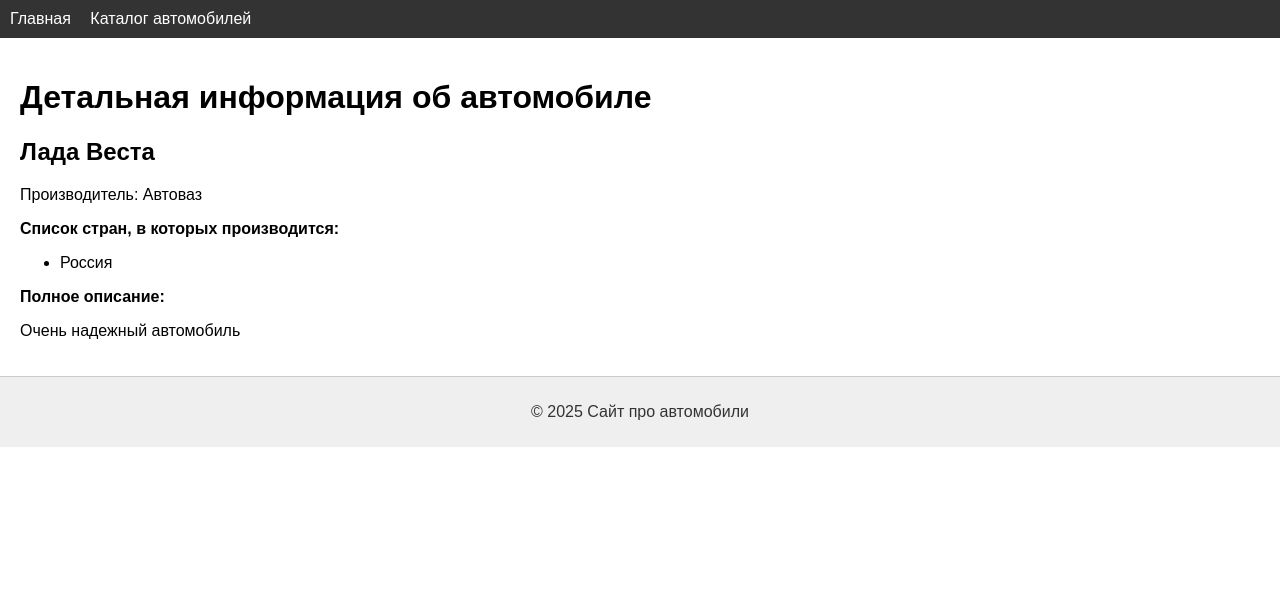
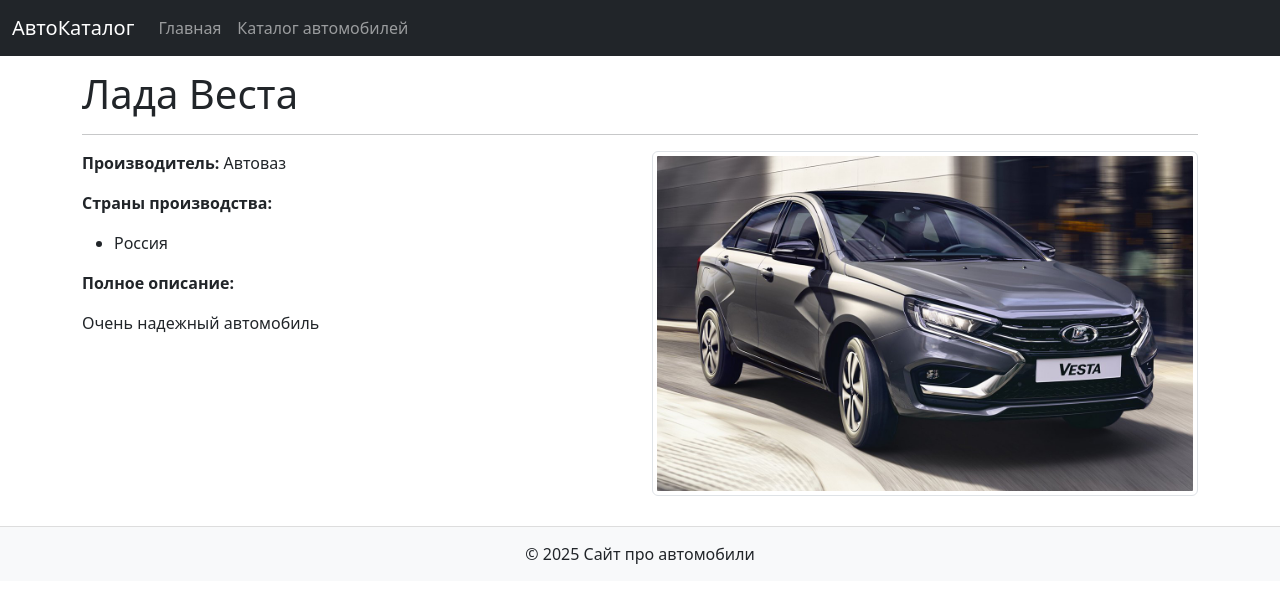
Before and after one commit to df530/msu-programming-sem2, a Django app: page /cars/1/ in a window 1280 px wide. Shown: the top 603 px of the page. Run offline with Django 5.2, Linux system fonts and the light colour scheme; data comes from the database, SQL or seed files in the repository; both versions use the stored data as it was after the commit.

Commit message:
Update front and remove __pycache__

```diff
--- a/hw3/carsite/carsite/urls.py
+++ b/hw3/carsite/carsite/urls.py
@@ -16,8 +16,13 @@ Including another URLconf
 """
 from django.contrib import admin
 from django.urls import path, include
+from django.conf import settings
+from django.conf.urls.static import static
 
 urlpatterns = [
     path('admin/', admin.site.urls),
     path('', include('catalog.urls')),
 ]
+
+if settings.DEBUG:
+    urlpatterns += static(settings.MEDIA_URL, document_root=settings.MEDIA_ROOT)
--- a/hw3/carsite/catalog/admin.py
+++ b/hw3/carsite/catalog/admin.py
@@ -1,5 +1,3 @@
-from django.contrib import admin
-
 from django.contrib import admin
 from .models import Company, Country, Car, CarDescription
 
--- a/hw3/carsite/catalog/models.py
+++ b/hw3/carsite/catalog/models.py
@@ -1,6 +1,5 @@
 from django.db import models
 
-from django.db import models
 
 class Company(models.Model):
     name = models.CharField(max_length=100, verbose_name="Название фирмы")
@@ -25,7 +24,11 @@ class Car(models.Model):
         related_name="cars",
         verbose_name="Фирма-производитель"
     )
-    countries = models.ManyToManyField(Country, related_name="cars", verbose_name="Страны производства")
+    countries = models.ManyToManyField(
+        Country,
+        related_name="cars",
+        verbose_name="Страны производства"
+    )
 
     def __str__(self):
         return self.name
@@ -33,7 +36,13 @@ class Car(models.Model):
 
 class CarDescription(models.Model):
     car = models.OneToOneField(Car, on_delete=models.CASCADE, verbose_name="Автомобиль")
-    description = models.TextField(verbose_name="Полное описание")
+    description = models.TextField(verbose_name="Полное описание", blank=True)
+    image = models.ImageField(
+        upload_to='car_images/',
+        blank=True,
+        null=True,
+        verbose_name="Фото автомобиля"
+    )
 
     def __str__(self):
         return f"Описание для {self.car.name}"
--- a/hw3/carsite/catalog/templates/catalog/base.html
+++ b/hw3/carsite/catalog/templates/catalog/base.html
@@ -3,45 +3,58 @@
 <head>
   <meta charset="UTF-8">
   <title>Сайт про автомобили</title>
+  <link
+    rel="stylesheet"
+    href="https://cdn.jsdelivr.net/npm/bootstrap@5.3.0/dist/css/bootstrap.min.css"
+  >
   <style>
-        /* Здесь можно добавить минимальные стили или подключить Bootstrap */
     body {
-            font-family: Arial, sans-serif;
-            margin: 0;
-            padding: 0;
-        }
-        nav {
-            background-color: #333;
-            padding: 10px;
-        }
-        nav a {
-            color: #fff;
-            text-decoration: none;
-            margin-right: 15px;
-        }
-        main {
-            padding: 20px;
+      padding-top: 70px;
     }
     footer {
-            background-color: #efefef;
-            color: #333;
+      background-color: #f8f9fa;
+      border-top: 1px solid #ddd;
+      padding: 15px 0;
+      margin-top: 30px;
       text-align: center;
-            padding: 10px 0;
-            border-top: 1px solid #ccc;
     }
   </style>
 </head>
 <body>
-    <nav>
-        <a href="{% url 'home' %}">Главная</a>
-        <a href="{% url 'car_list' %}">Каталог автомобилей</a>
+
+<nav class="navbar navbar-expand-lg navbar-dark bg-dark fixed-top">
+  <div class="container-fluid">
+    <a class="navbar-brand" href="{% url 'home' %}">АвтоКаталог</a>
+    <button class="navbar-toggler" type="button" data-bs-toggle="collapse"
+            data-bs-target="#navbarContent" aria-controls="navbarContent"
+            aria-expanded="false" aria-label="Toggle navigation">
+      <span class="navbar-toggler-icon"></span>
+    </button>
+
+    <div class="collapse navbar-collapse" id="navbarContent">
+      <ul class="navbar-nav me-auto">
+        <li class="nav-item">
+          <a class="nav-link" href="{% url 'home' %}">Главная</a>
+        </li>
+        <li class="nav-item">
+          <a class="nav-link" href="{% url 'car_list' %}">Каталог автомобилей</a>
+        </li>
+      </ul>
+    </div>
+  </div>
 </nav>
-    <main>
+
+<main class="container">
   {% block content %}
   {% endblock %}
 </main>
+
 <footer>
-        <p>&copy; 2025 Сайт про автомобили</p>
+  <div class="container">
+    <p class="mb-0">&copy; 2025 Сайт про автомобили</p>
+  </div>
 </footer>
+
+<script src="https://cdn.jsdelivr.net/npm/bootstrap@5.3.0/dist/js/bootstrap.bundle.min.js"></script>
 </body>
 </html>
--- a/hw3/carsite/catalog/templates/catalog/car_detail.html
+++ b/hw3/carsite/catalog/templates/catalog/car_detail.html
@@ -1,26 +1,41 @@
 {% extends 'catalog/base.html' %}
 
 {% block content %}
-<h1>Детальная информация об автомобиле</h1>
-<h2>{{ car.name }}</h2>
-<p>Производитель: {{ car.company.name }}</p>
+<h1>{{ car.name }}</h1>
+<hr>
 
-<p><strong>Список стран, в которых производится:</strong></p>
+<div class="row">
+  <div class="col-md-6">
+    <p><strong>Производитель:</strong> {{ car.company.name }}</p>
+    <p><strong>Страны производства:</strong></p>
     <ul>
       {% for country in car.countries.all %}
         <li>{{ country.name }}</li>
       {% endfor %}
     </ul>
 
-{% comment %}
-Поскольку CarDescription связана One-to-one с Car,
-можно вывести, например, cardescription.description,
-если связь есть в БД (через "cardescription" в обратном направлении).
-{% endcomment %}
     {% if car.cardescription %}
       <p><strong>Полное описание:</strong></p>
       <p>{{ car.cardescription.description }}</p>
     {% else %}
-<p><i>Описание отсутствует.</i></p>
+      <p><em>Описание отсутствует</em></p>
     {% endif %}
+  </div>
+
+  <div class="col-md-6">
+    {% if car.cardescription and car.cardescription.image %}
+      <img
+        src="{{ car.cardescription.image.url }}"
+        alt="Фото автомобиля {{ car.name }}"
+        class="img-fluid img-thumbnail"
+      >
+    {% else %}
+      <img
+        src="https://via.placeholder.com/600x400?text=No+Image"
+        alt="Нет изображения"
+        class="img-fluid img-thumbnail"
+      >
+    {% endif %}
+  </div>
+</div>
 {% endblock %}
--- a/hw3/carsite/catalog/views.py
+++ b/hw3/carsite/catalog/views.py
@@ -1,17 +1,13 @@
 from django.shortcuts import render, get_object_or_404
 from .models import Car
 
-
 def home(request):
-    # Пример простой главной страницы
     return render(request, 'catalog/home.html')
-
 
 def car_list(request):
     cars = Car.objects.all()
     return render(request, 'catalog/car_list.html', {'cars': cars})
 
-
 def car_detail(request, car_id):
     car = get_object_or_404(Car, id=car_id)
     return render(request, 'catalog/car_detail.html', {'car': car})
```
Also changed, not shown: hw3/carsite/carsite/settings.py (+7 -0 lines), hw3/carsite/catalog/templates/catalog/car_list.html (+44 -9 lines), hw3/carsite/catalog/templates/catalog/home.html (+8 -2 lines), hw3/carsite/catalog/migrations/0002_cardescription_image_and_more.py (added), hw3/carsite/db.sqlite3, hw3/carsite/media/car_images/3812343.jpg (added), hw3/carsite/media/car_images/haval-h7-8.jpg (added), hw3/carsite/media/car_images/okAAAgPSqeA-1920.jpg (added), 1 other file. Lines whose indentation alone changed are shown as unchanged.
